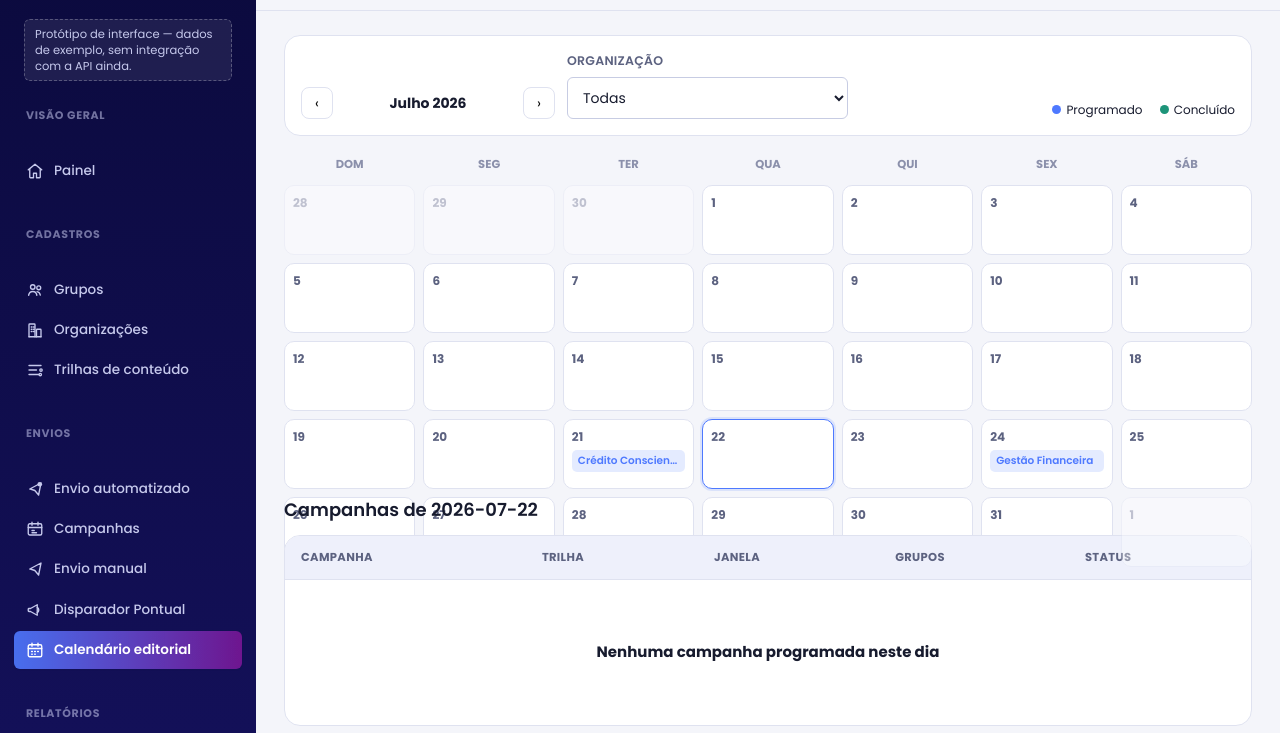
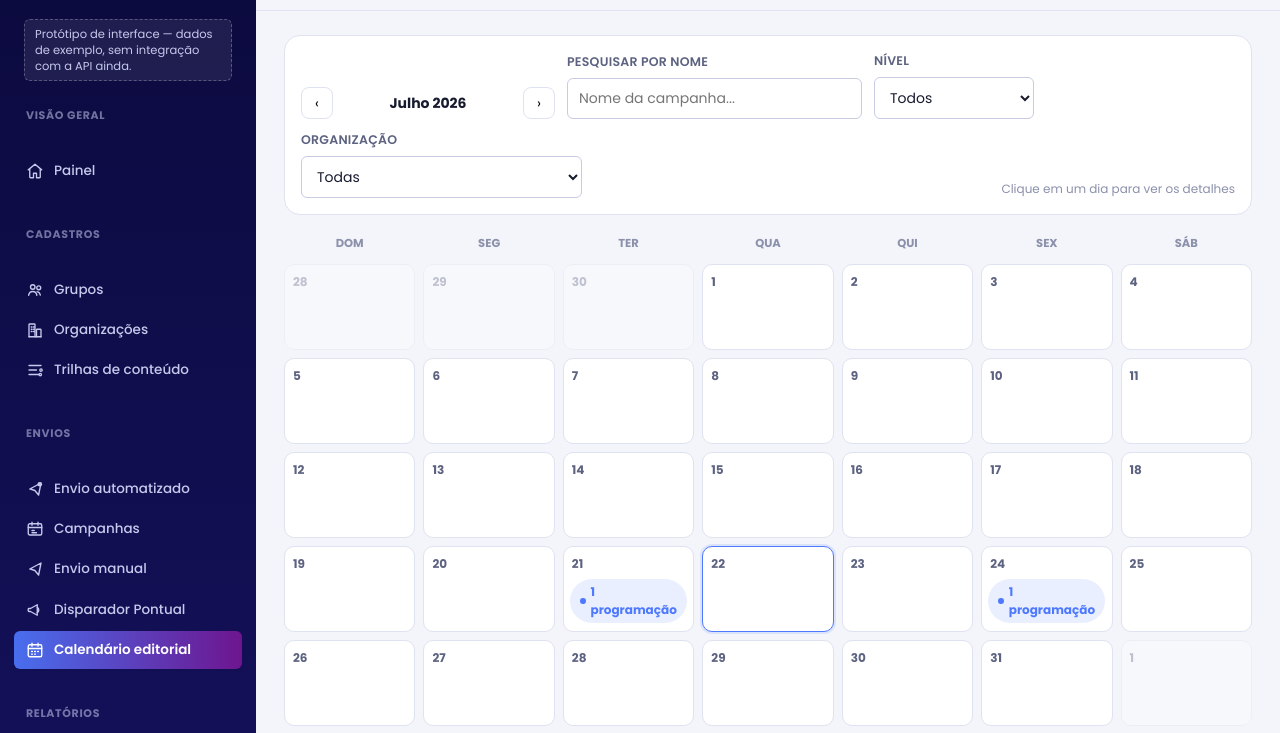
Before and after one commit to LightGu/estimulo-project, a website: page public/app/calendario.html in a window 1280 px wide. Shown: the part 67-800 px from the top of the page. Drawn offline with Linux system fonts and the light colour scheme.

Commit message:
fix: filtros e popup do calendario

```diff
--- a/public/app/calendario.html
+++ b/public/app/calendario.html
@@ -22,17 +22,24 @@
       .cal-grid { display: grid; grid-template-columns: repeat(7, 1fr); gap: 8px; }
       #calendarGrid { flex: 1 1 auto; grid-auto-rows: 1fr; }
       .cal-weekday { text-align:center; font-size:11.5px; font-weight:700; color:var(--text-faint); text-transform:uppercase; padding-bottom:4px; }
-      .cal-cell { min-height:70px; border:1px solid var(--line); border-radius:var(--radius-md); padding:8px; background:var(--surface); display:flex; flex-direction:column; gap:4px; overflow:hidden; }
+      .cal-cell {
+        min-height:64px; border:1px solid var(--line); border-radius:var(--radius-md); padding:8px;
+        background:var(--surface); display:flex; flex-direction:column; gap:6px; overflow:hidden;
+      }
       .cal-cell.outside { opacity:0.35; }
       .cal-cell.today { border-color: var(--brand-blue); box-shadow: 0 0 0 2px rgba(78,121,255,0.15); }
+      .cal-cell.has-items { cursor: pointer; }
+      .cal-cell.has-items:hover { background: var(--surface-strong); }
       .cal-daynum { font-size:12px; font-weight:700; color:var(--text-muted); }
-      .cal-chip { font-size:10.5px; padding:3px 6px; border-radius:5px; font-weight:600; cursor:pointer; overflow:hidden; text-overflow:ellipsis; white-space:nowrap; background: rgba(78,121,255,0.15); color: var(--brand-blue); }
-      .cal-chip.concluida { background: rgba(29,148,121,0.15); color: var(--success); }
-      .cal-more { font-size:10.5px; color:var(--text-faint); cursor:pointer; }
+      .cal-cell-body { flex:1; display:flex; align-items:center; justify-content:center; }
+      .cal-count-pill {
+        display:inline-flex; align-items:center; gap:5px; padding:4px 10px; border-radius:999px;
+        background: rgba(78,121,255,0.12); color: var(--brand-blue); font-size:12px; font-weight:700;
+      }
+      .cal-count-pill .dot { width:6px; height:6px; border-radius:50%; background:currentColor; }
       .cal-nav { display:flex; align-items:center; gap:10px; }
       .cal-nav button { border:1px solid var(--line); background:var(--surface); border-radius:8px; width:32px; height:32px; cursor:pointer; font-size:14px; }
       .cal-nav button:hover { background: var(--surface-strong); }
-      .legend-dot { display:inline-block; width:9px; height:9px; border-radius:50%; margin-right:5px; }
     </style>
   </head>
   <body data-page="calendario">
@@ -58,6 +65,16 @@
                 <strong id="monthLabel" style="min-width:170px;text-align:center;"></strong>
                 <button id="nextMonth" type="button">›</button>
               </div>
+              <div class="field" style="min-width:200px;">
+                <label for="nameFilter">Pesquisar por nome</label>
+                <input id="nameFilter" type="search" placeholder="Nome da campanha...">
+              </div>
+              <div class="field" style="min-width:160px;">
+                <label for="levelFilter">Nível</label>
+                <select id="levelFilter">
+                  <option value="todos">Todos</option>
+                </select>
+              </div>
               <div class="field">
                 <label for="orgFilter">Organização</label>
                 <select id="orgFilter">
@@ -65,7 +82,7 @@
                 </select>
               </div>
               <div class="toolbar-spacer"></div>
-              <span style="font-size:12px;"><span class="legend-dot" style="background:var(--brand-blue);"></span>Programado <span class="legend-dot" style="background:var(--success);margin-left:14px;"></span>Concluído</span>
+              <span class="text-faint" style="font-size:12px;">Clique em um dia para ver os detalhes</span>
             </div>
           </section>
 
@@ -73,19 +90,27 @@
             <div class="cal-grid" id="weekdaysRow"></div>
             <div class="cal-grid" id="calendarGrid"></div>
           </section>
+        </main>
+      </div>
+    </div>
 
-          <section class="page-section" id="dayDetailSection" style="display:none;">
-            <div class="section-head">
-              <h2 id="dayDetailTitle">Campanhas do dia</h2>
+    <div class="overlay" id="dayDetailOverlay" hidden>
+      <div class="modal" style="width:min(760px,100%);">
+        <div class="modal-header">
+          <h3 id="dayDetailTitle">Campanhas do dia</h3>
+          <button class="icon-btn-close" id="closeDayDetail" type="button" aria-label="Fechar">✕</button>
         </div>
-            <div class="table-wrap">
+        <div class="modal-body">
+          <div class="table-wrap" style="border:0;">
             <table>
               <thead><tr><th>Campanha</th><th>Trilha</th><th>Janela</th><th>Grupos</th><th>Status</th></tr></thead>
               <tbody id="dayDetailBody"></tbody>
             </table>
           </div>
-          </section>
-        </main>
+        </div>
+        <div class="modal-footer">
+          <button class="btn btn-secondary" id="closeDayDetail2" type="button">Fechar</button>
+        </div>
       </div>
     </div>
 
@@ -102,7 +127,6 @@
 
       let viewYear = 2026;
       let viewMonth = 6; // 0-indexed: 6 = Julho
-      let selectedDate = TODAY;
 
       function syncTopbarHeight() {
         const topbar = document.querySelector(".topbar");
@@ -118,6 +142,11 @@
           '<option value="todas">Todas</option>' + MOCK.organizations.map((o) => `<option value="${o.id}">${o.nome}</option>`).join("");
       }
 
+      function populateLevelFilter() {
+        document.getElementById("levelFilter").innerHTML =
+          '<option value="todos">Todos</option>' + MOCK.perfis.map((p) => `<option value="${p}">${p}</option>`).join("");
+      }
+
       function campaignMatchesOrg(campaign, orgId) {
         if (orgId === "todas") return true;
         return MOCK.groups.some((g) => g.trilha === campaign.trilha && g.organizationId === orgId);
@@ -125,7 +154,16 @@
 
       function campaignsForDate(dateStr) {
         const orgId = document.getElementById("orgFilter").value;
-        return MOCK.campaigns.filter((c) => c.dataEnvio === dateStr && campaignMatchesOrg(c, orgId));
+        const level = document.getElementById("levelFilter").value;
+        const q = document.getElementById("nameFilter").value.trim().toLowerCase();
+
+        return MOCK.campaigns.filter((c) => {
+          if (c.dataEnvio !== dateStr) return false;
+          if (!campaignMatchesOrg(c, orgId)) return false;
+          if (level !== "todos" && perfilForTrilha(c.trilha) !== level) return false;
+          if (q && !c.nome.toLowerCase().includes(q)) return false;
+          return true;
+        });
       }
 
       function renderWeekdaysRow() {
@@ -160,42 +198,25 @@
             if (cell.outside) {
               return `<div class="cal-cell outside"><span class="cal-daynum">${cell.day}</span></div>`;
             }
-            const campaigns = campaignsForDate(cell.dateStr);
-            const visible = campaigns.slice(0, 3);
-            const rest = campaigns.length - visible.length;
+            const count = campaignsForDate(cell.dateStr).length;
             return `
-              <div class="cal-cell${cell.dateStr === TODAY ? " today" : ""}" data-date="${cell.dateStr}">
+              <div class="cal-cell${cell.dateStr === TODAY ? " today" : ""}${count ? " has-items" : ""}" data-date="${cell.dateStr}">
                 <span class="cal-daynum">${cell.day}</span>
-                ${visible
-                  .map(
-                    (c) =>
-                      `<span class="cal-chip ${c.status}" data-event-date="${cell.dateStr}" title="${perfilForTrilha(c.trilha)} - ${trilhaShortName(c.trilha)}">${trilhaShortName(c.trilha)}</span>`
-                  )
-                  .join("")}
-                ${rest > 0 ? `<span class="cal-more" data-event-date="${cell.dateStr}">+${rest} mais</span>` : ""}
+                <div class="cal-cell-body">
+                  ${count ? `<span class="cal-count-pill"><span class="dot"></span>${count} programação${count > 1 ? "ões" : ""}</span>` : ""}
+                </div>
               </div>`;
           })
           .join("");
 
-        document.querySelectorAll("[data-date], [data-event-date]").forEach((el) => {
-          const date = el.dataset.date || el.dataset.eventDate;
-          el.addEventListener("click", () => {
-            selectedDate = date;
-            renderDayDetail();
-          });
+        document.querySelectorAll(".cal-cell.has-items").forEach((el) => {
+          el.addEventListener("click", () => openDayDetail(el.dataset.date));
         });
       }
 
-      function renderDayDetail() {
-        const section = document.getElementById("dayDetailSection");
-        const campaigns = campaignsForDate(selectedDate);
-        section.style.display = "flex";
-        document.getElementById("dayDetailTitle").textContent = `Campanhas de ${selectedDate}`;
-
-        if (!campaigns.length) {
-          document.getElementById("dayDetailBody").innerHTML = `<tr><td colspan="5"><div class="empty-state"><strong>Nenhuma campanha programada neste dia</strong></div></td></tr>`;
-          return;
-        }
+      function openDayDetail(dateStr) {
+        const campaigns = campaignsForDate(dateStr);
+        document.getElementById("dayDetailTitle").textContent = `Campanhas de ${dateStr}`;
 
         document.getElementById("dayDetailBody").innerHTML = campaigns
           .map(
@@ -209,7 +230,18 @@
             </tr>`
           )
           .join("");
+
+        document.getElementById("dayDetailOverlay").hidden = false;
       }
+
+      function closeDayDetail() {
+        document.getElementById("dayDetailOverlay").hidden = true;
+      }
+      document.getElementById("closeDayDetail").addEventListener("click", closeDayDetail);
+      document.getElementById("closeDayDetail2").addEventListener("click", closeDayDetail);
+      document.getElementById("dayDetailOverlay").addEventListener("click", (e) => {
+        if (e.target.id === "dayDetailOverlay") closeDayDetail();
+      });
 
       document.getElementById("prevMonth").addEventListener("click", () => {
         viewMonth -= 1;
@@ -221,12 +253,14 @@
         if (viewMonth > 11) { viewMonth = 0; viewYear += 1; }
         renderCalendar();
       });
-      document.getElementById("orgFilter").addEventListener("change", () => { renderCalendar(); renderDayDetail(); });
+      document.getElementById("orgFilter").addEventListener("change", renderCalendar);
+      document.getElementById("levelFilter").addEventListener("change", renderCalendar);
+      document.getElementById("nameFilter").addEventListener("input", renderCalendar);
 
       populateOrgFilter();
+      populateLevelFilter();
       renderWeekdaysRow();
       renderCalendar();
-      renderDayDetail();
     </script>
   </body>
 </html>
```
Lines whose indentation alone changed are shown as unchanged.
